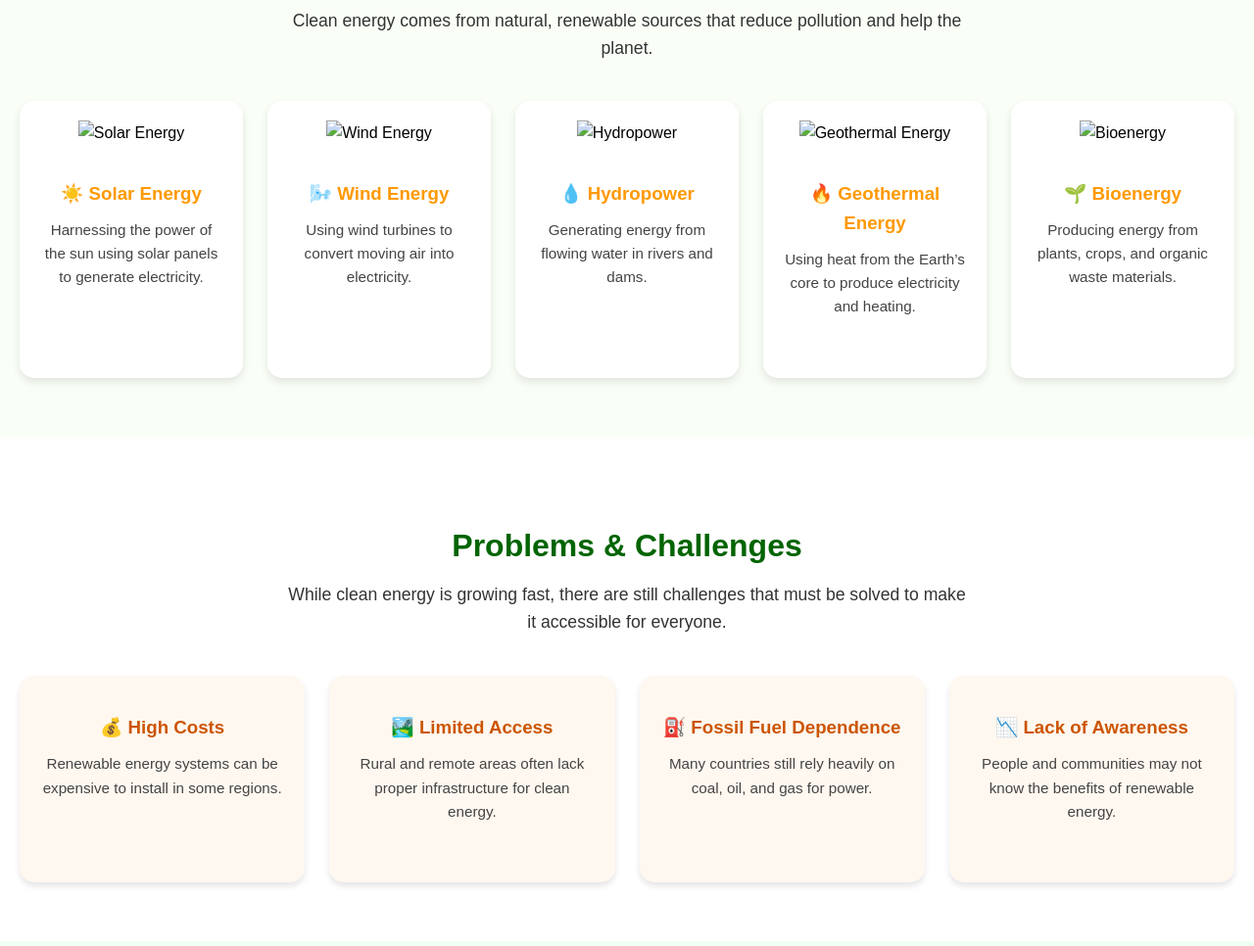
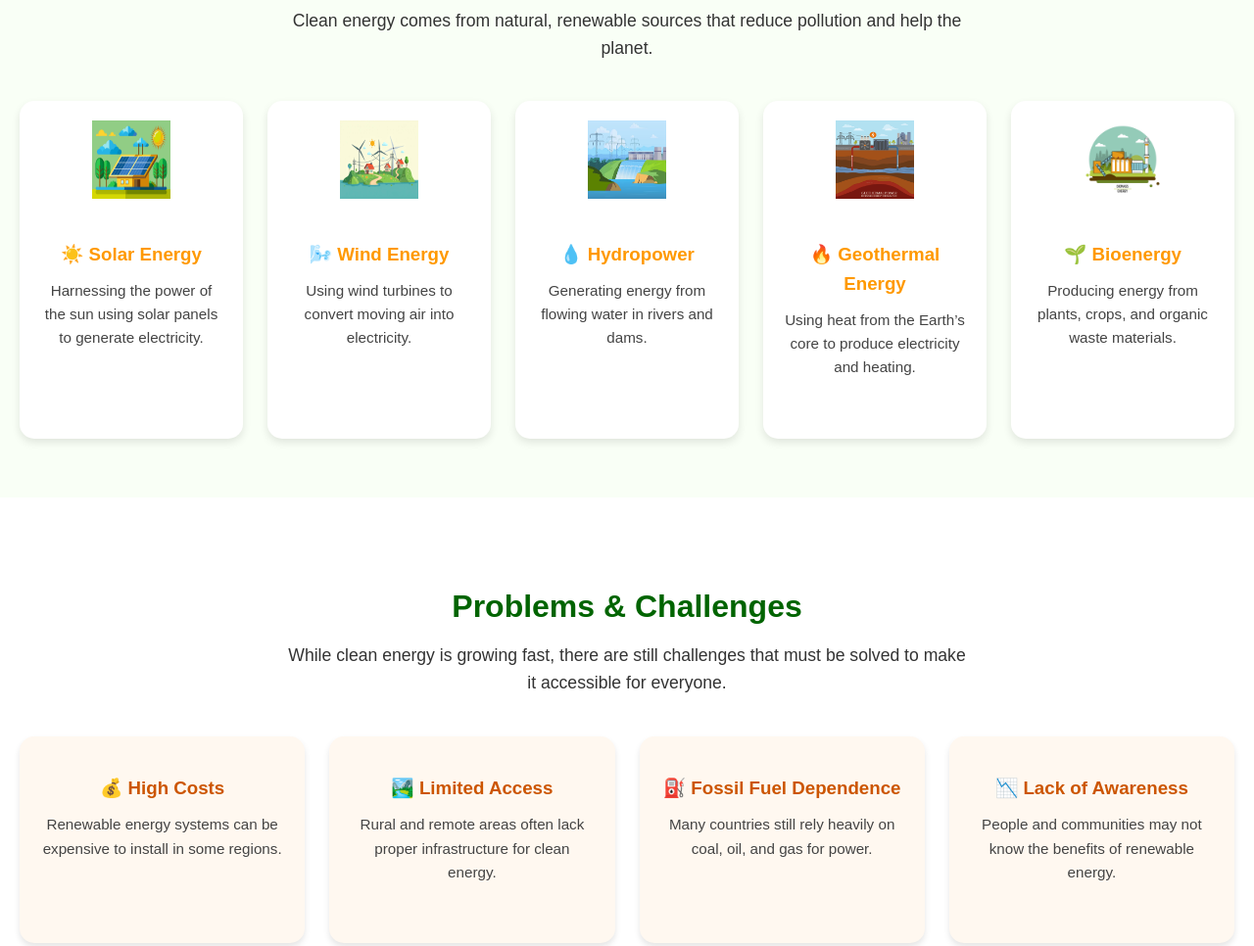
Before and after one commit to Aj-cyber19/Flores, a plain HTML site: page Main.html in a window 1280 px wide. Shown: the part 1673-2639 px from the top of the page at 98% size. Drawn offline with Linux system fonts and the light colour scheme; files whose address does not match are found by name.

Commit message:
Update Main.html

```diff
--- a/Main.html
+++ b/Main.html
@@ -65,27 +65,27 @@
 
   <div class="energy-grid">
     <div class="energy-card">
-      <img src="pic/solar.jpg" alt="Solar Energy">
+      <img src="solar.jpg" alt="Solar Energy">
       <h3>☀️ Solar Energy</h3>
       <p>Harnessing the power of the sun using solar panels to generate electricity.</p>
     </div>
     <div class="energy-card">
-      <img src="pic/wind.jpeg" alt="Wind Energy">
+      <img src="wind.jpeg" alt="Wind Energy">
       <h3>🌬️ Wind Energy</h3>
       <p>Using wind turbines to convert moving air into electricity.</p>
     </div>
     <div class="energy-card">
-      <img src="pic/hydro.jpg" alt="Hydropower">
+      <img src="hydro.jpg" alt="Hydropower">
       <h3>💧 Hydropower</h3>
       <p>Generating energy from flowing water in rivers and dams.</p>
     </div>
     <div class="energy-card">
-      <img src="pic/geothermal.jpg" alt="Geothermal Energy">
+      <img src="geothermal.jpg" alt="Geothermal Energy">
       <h3>🔥 Geothermal Energy</h3>
       <p>Using heat from the Earth’s core to produce electricity and heating.</p>
     </div>
     <div class="energy-card">
-      <img src="pic/bioenergy.jpg" alt="Bioenergy">
+      <img src="bioenergy.jpg" alt="Bioenergy">
       <h3>🌱 Bioenergy</h3>
       <p>Producing energy from plants, crops, and organic waste materials.</p>
     </div>
@@ -158,17 +158,17 @@
 
   <div class="example-grid">
     <div class="example-card">
-      <img src="pic/PS.jpg" alt="Solar panels in the Philippines">
+      <img src="PS.jpg" alt="Solar panels in the Philippines">
       <h3>🇵🇭 Philippines</h3>
       <p>Solar panel projects in Palawan and Mindoro provide clean power for remote communities.</p>
     </div>
     <div class="example-card">
-      <img src="pic/RE.jpg" alt="Renewable energy in Iceland">
+      <img src="RE.jpg" alt="Renewable energy in Iceland">
       <h3>🌍 Global</h3>
       <p>Iceland runs almost 100% on renewable energy — a model for the rest of the world.</p>
     </div>
     <div class="example-card">
-      <img src="pic/SS.jpeg" alt="School using solar panels">
+      <img src="SS.jpeg" alt="School using solar panels">
       <h3>🏫 Community Level</h3>
       <p>Schools with solar panels lower electricity bills and inspire students to use clean energy.</p>
     </div>
```
